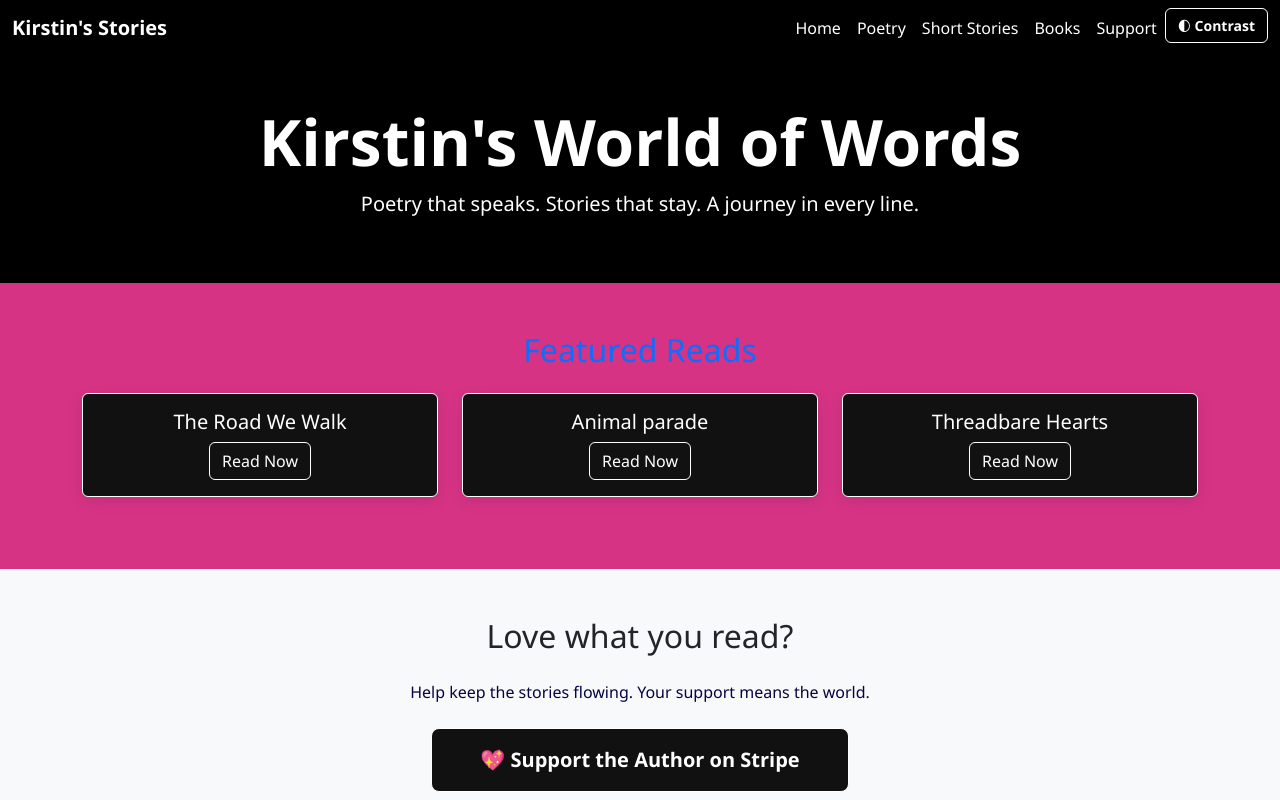
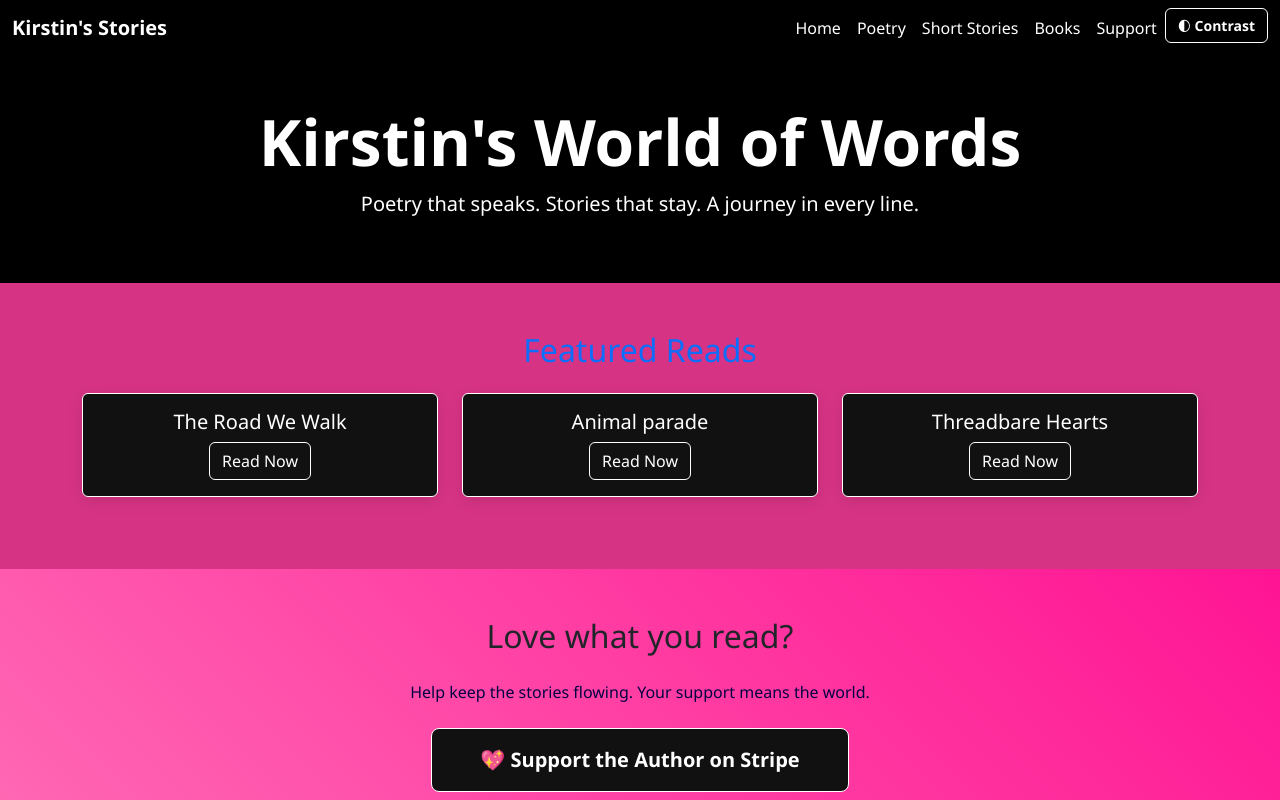
Before and after one commit to Princess8815/poetry, a plain HTML site: page index.html in a window 1280 px wide. Both pictures are taken after a click on the button "🌓 Contrast". Shown: the top 800 px of the page. Drawn offline with nearby package versions, Linux system fonts and the light colour scheme.

Commit message:
support contrast

```diff
--- a/styles/main.css
+++ b/styles/main.css
@@ -135,3 +135,7 @@ body {
 	background: #000 !important;
 	background-image: none !important;
 }
+
+.high-contrast #support {
+    background: linear-gradient(45deg, #ff69b4, #ff1493);
+  }
```
